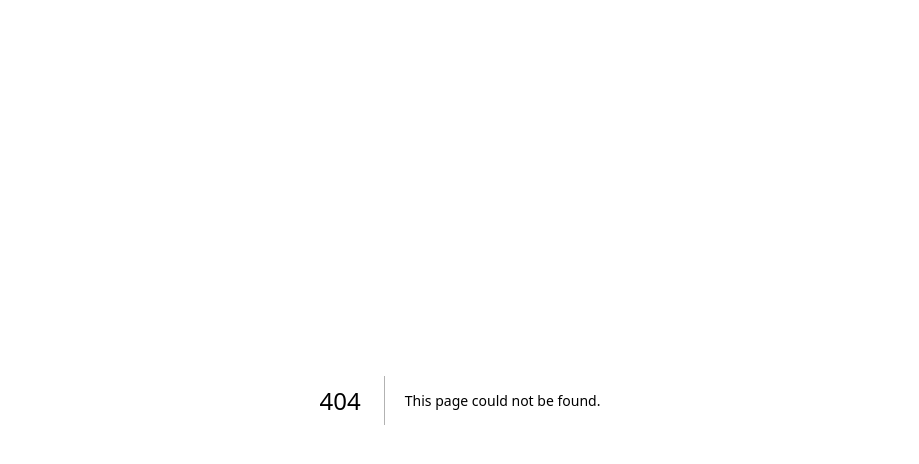
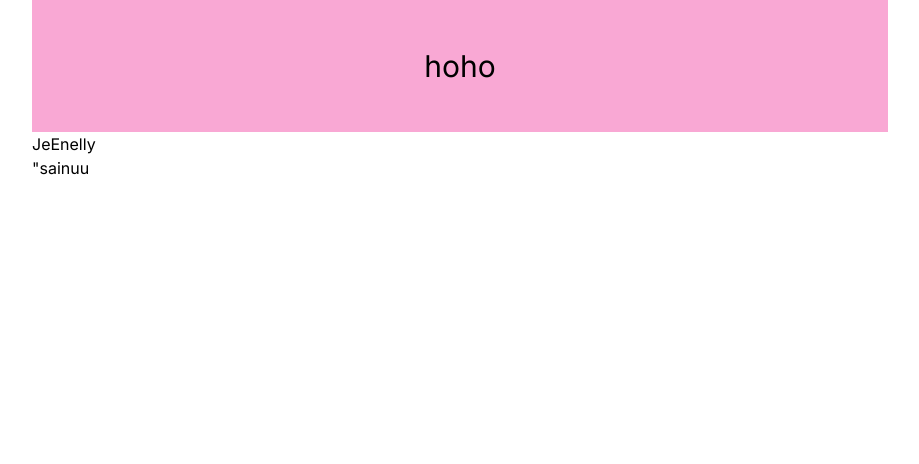
Before and after one commit to khulan07/exemplify, a Next.js app: page /ene in a window 1280 px wide. Before the commit this address had no page. Shown: the top 464 px of the page, without its empty margins (180-1099 px from the left). Built offline with nearby package versions, Linux system fonts and the light colour scheme.

Commit message:
Frst commit

```diff
--- /dev/null
+++ b/src/app/(pages)/ene/page.tsx
@@ -0,0 +1,20 @@
+import React from 'react'
+import { useState } from 'react'
+
+const Ene = () => {
+    const name = "JeEnelly"
+    const myFunc = () => {
+        return (
+            <div>"sainuu</div>
+        )
+    }
+  return (
+    <>
+        <div className='flex text-3xl anime duration-250 delay-250 hover:text-blue-500 cursor-pointer hover:scale-150 mx-auto justify-center py-12 bg-pink-300'>hoho</div>
+        {name}
+        {myFunc()}
+    </>
+  )
+}
+
+export default Ene
--- a/src/app/globals.css
+++ b/src/app/globals.css
@@ -2,32 +2,8 @@
 @tailwind components;
 @tailwind utilities;
 
-:root {
-  --foreground-rgb: 0, 0, 0;
-  --background-start-rgb: 214, 219, 220;
-  --background-end-rgb: 255, 255, 255;
+body {
+  margin: 0 auto;          /* Centers the content horizontally */
+  max-width: 70%;         /* Restricts the content width for larger screens */
+  padding: 0 20px;        /* 0 padding on top/bottom, 20px on left/right */
 }
-
-@media (prefers-color-scheme: dark) {
-  :root {
-    --foreground-rgb: 255, 255, 255;
-    --background-start-rgb: 0, 0, 0;
-    --background-end-rgb: 0, 0, 0;
-  }
-}
-
-body {
-  color: rgb(var(--foreground-rgb));
-  background: linear-gradient(
-      to bottom,
-      transparent,
-      rgb(var(--background-end-rgb))
-    )
-    rgb(var(--background-start-rgb));
-}
-
-@layer utilities {
-  .text-balance {
-    text-wrap: balance;
-  }
-}
```
